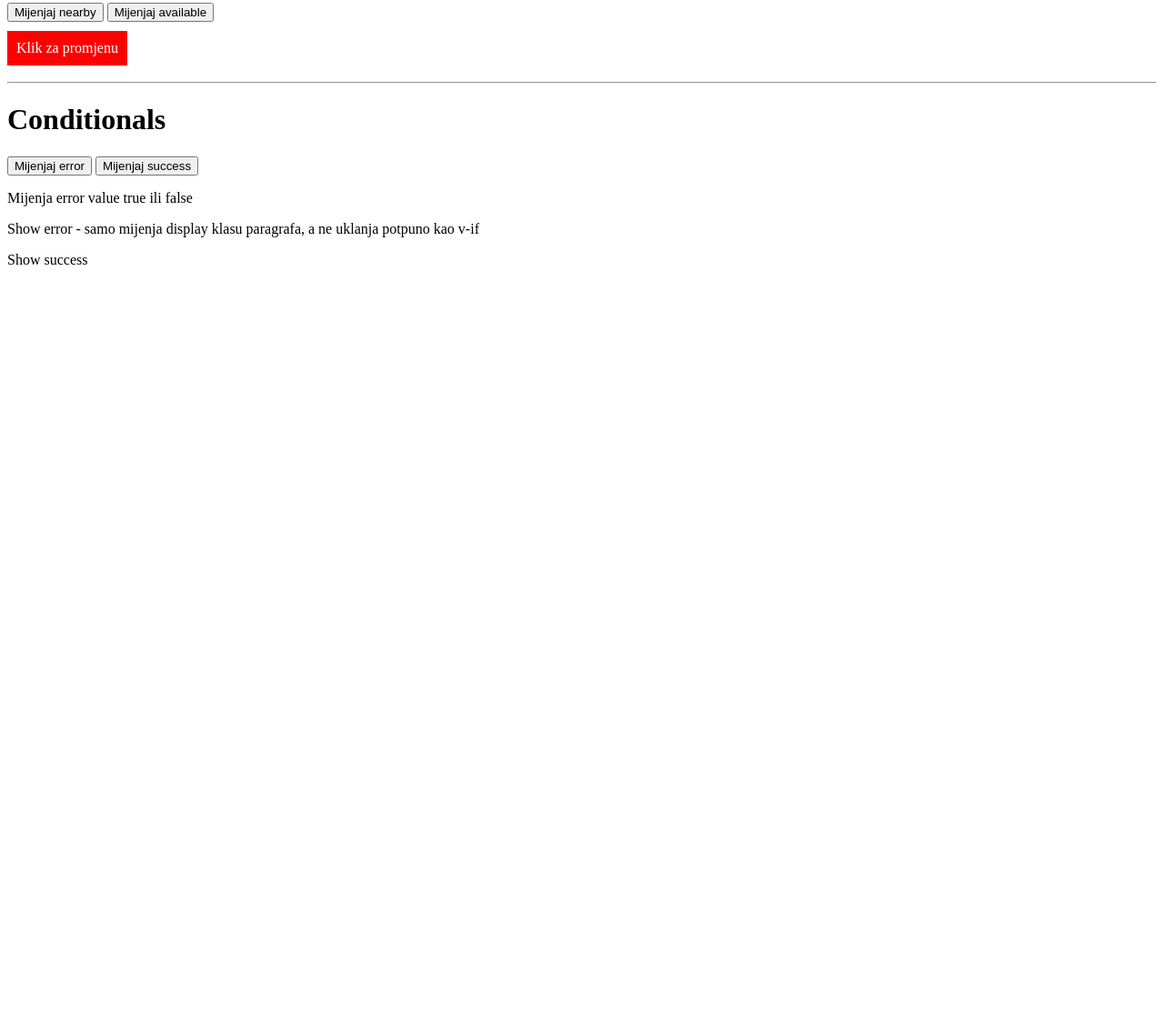
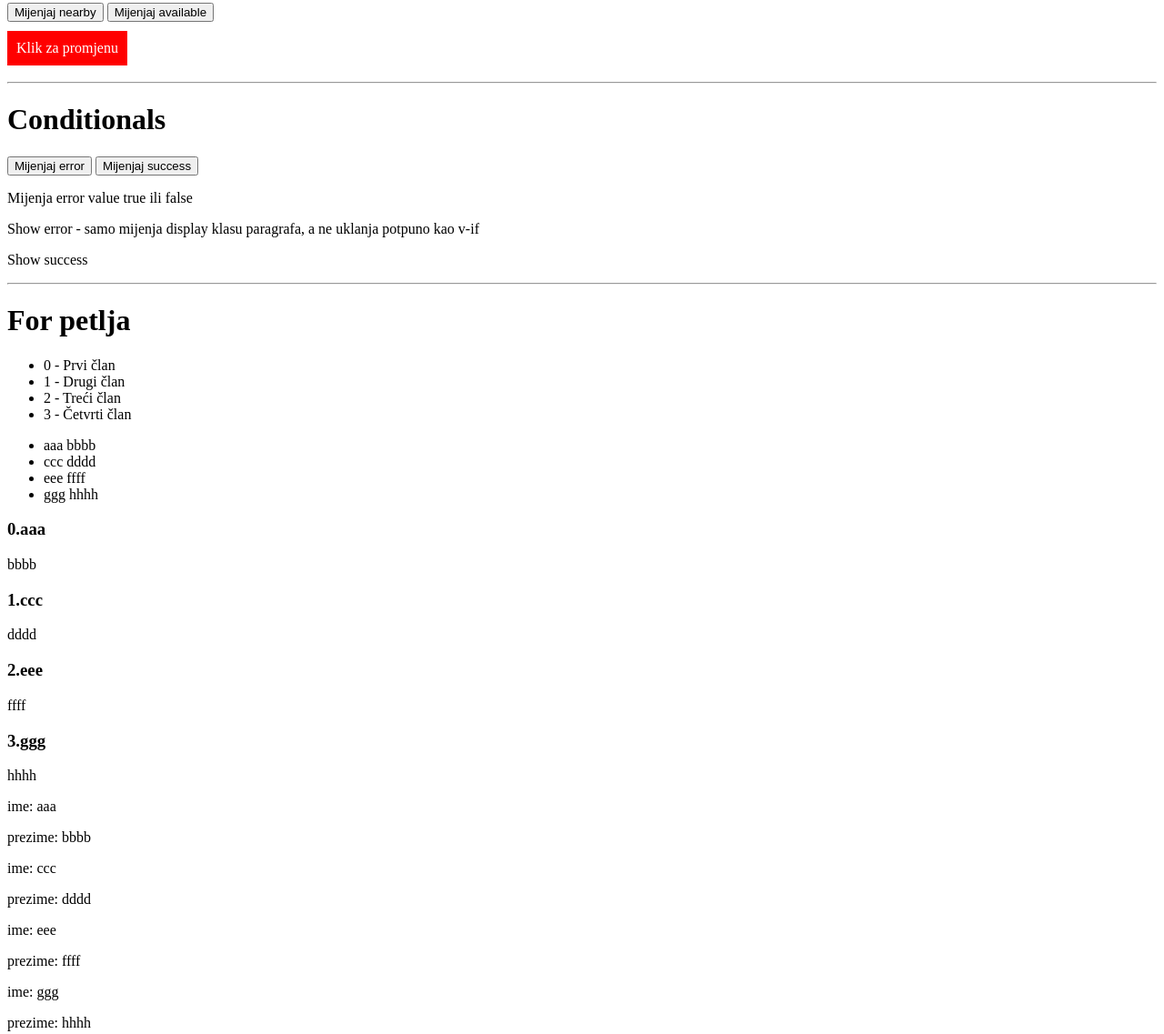
Before and after one commit to ivominic/vue-pocetak, a plain HTML site: page index.html in a window 1280 px wide. Shown: the part 1646-2783 px from the top of the page at 91% size. Before the commit the page ends 1957 px from the top, so only its background shows below. Drawn offline with nearby package versions, Linux system fonts and the light colour scheme.

Commit message:
do lekcije 14
Zaključno sa for petljom

```diff
--- a/app.js
+++ b/app.js
@@ -13,7 +13,14 @@ new Vue({
         available: false,
         nearby: false,
         error: true,
-        success: true
+        success: true,
+        niz : ['Prvi član', 'Drugi član', 'Treći član', 'Četvrti član'],
+        nizObjekata: [
+            {ime: 'aaa', prezime: 'bbbb'},
+            {ime: 'ccc', prezime: 'dddd'},
+            {ime: 'eee', prezime: 'ffff'},
+            {ime: 'ggg', prezime: 'hhhh'}
+        ]
     },
     methods: {
         greet: function(argument){
--- a/index.html
+++ b/index.html
@@ -17,7 +17,7 @@
         <h1>Data binding</h1>
         <a v-bind:href="website">web site</a>
         <!--Data binding, za atribute, može i bez "v-bind" dijela, samo sa ":" ispred href. I website ne mora da bude pod navodnicima-->
-        <a :href=website>Isti sajt</a>
+        <a :href="website">Isti sajt</a>
         <input type="text" :value="job">
         <!--Prikaz linka iz podataka, ne kao tekst, nego kao link, uz pomoć direktive "v-html"-->
         <p v-html="websiteTag"></p>
@@ -75,6 +75,24 @@
         <p v-else-if="success">Mijenja success</p> <!--Ovaj se neće prikazati ako je error= true, bez obzira na vrijednost success promjenljive-->
         <p v-show="error">Show error - samo mijenja display klasu paragrafa, a ne uklanja potpuno kao v-if</p>
         <p v-show="success">Show success</p>
+        <hr>
+        <h1>For petlja</h1>
+        <ul>
+            <li v-for="(element, index) in niz">{{index}} - {{element}}</li> <!--Ako želimo index elementa oda u zagradi dodamo index-->
+        </ul>
+        <ul>
+            <li v-for="element in nizObjekata">{{element.ime}} {{element.prezime}}</li>
+        </ul>
+        <template v-for="(element, index) in nizObjekata"><!--Ovdje originalno bio div tag, ali ovako može template da se napravi-->
+            <h3>{{index}}.{{element.ime}}</h3>
+            <p>{{element.prezime}}</p>
+        </template>
+        <template v-for="element in nizObjekata">
+            <div v-for="(val, key) in element">
+                <p>{{key}}: {{val}}</p>
+            </div>
+        </template>
+
     </div>
     <script src="app.js"></script>
 </body>
```
